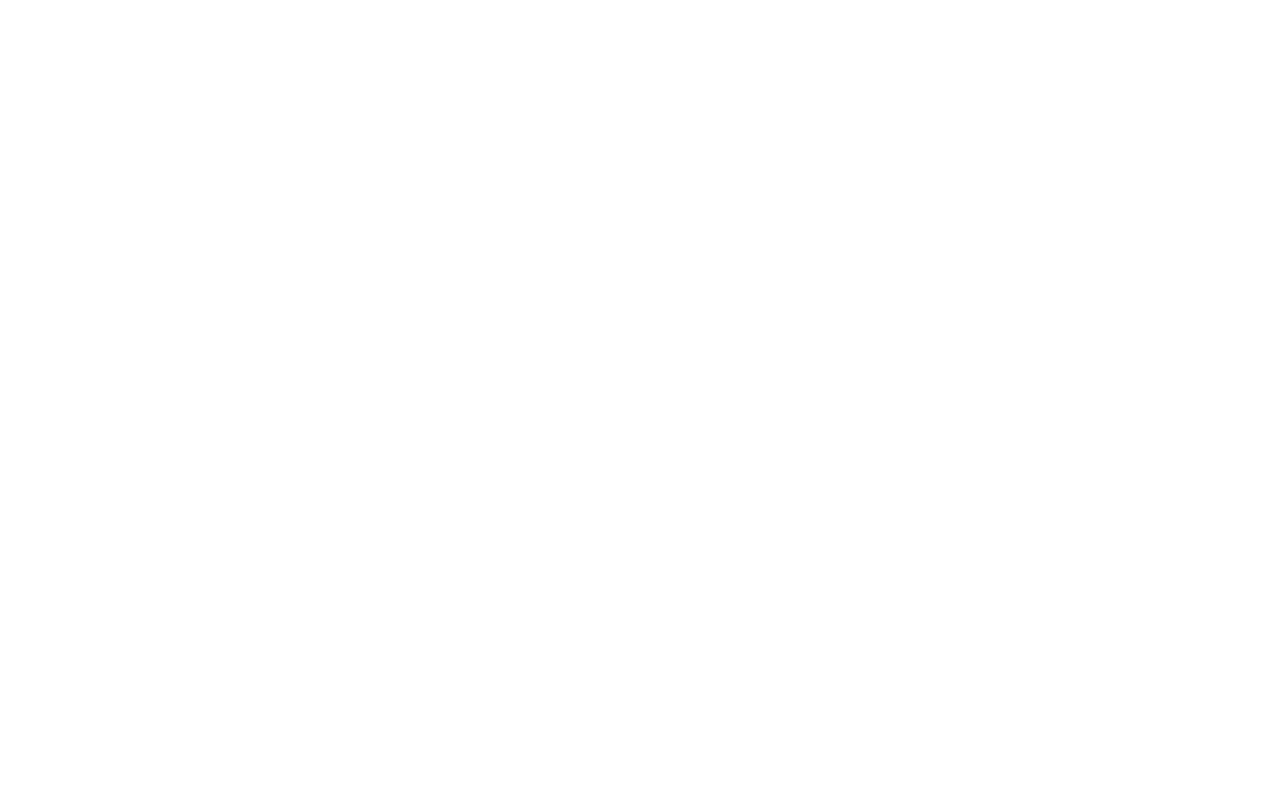
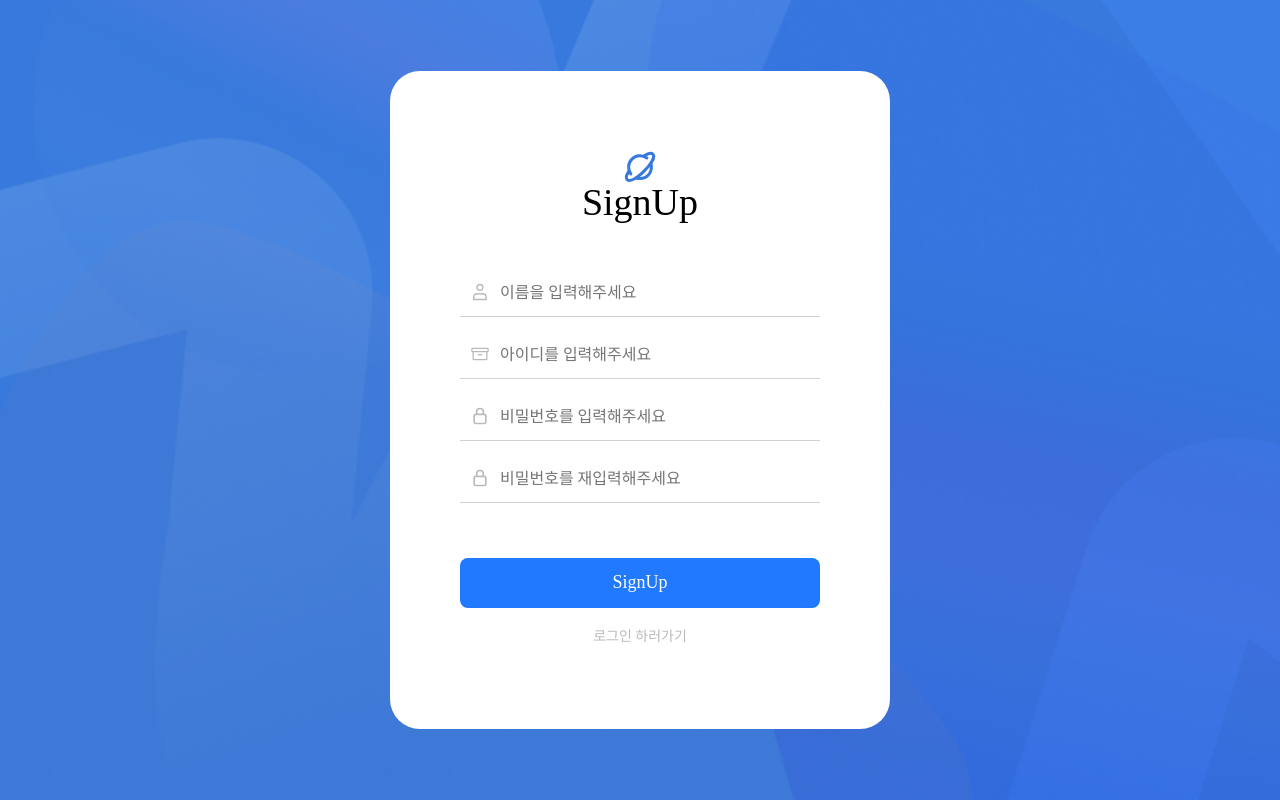
Before and after one commit to lim58/project-Alone, a React (Create React App) app in the folder frontend-alone/: page /signUp in a window 1280 px wide. Before the commit this address had no page. Built offline with nearby package versions, Linux system fonts and the light colour scheme; a web font is replaced by a local one.

Commit message:
add :: 회원가입 페이지 퍼블리싱

```diff
--- /dev/null
+++ b/frontend-alone/src/pages/Auth/SignUp.tsx
@@ -0,0 +1,33 @@
+import React from "react";
+import * as S from "../../components/auth/style"
+import { Logo } from "../../assets/index"
+import Input from "../../components/auth/Input"
+import Button from "../../components/auth/Button"
+import { AuthSignUp } from "../../constants";
+
+const SignUp = () => {
+    return (
+
+        <S.Container>
+            <S.Content>
+                <S.LogoWrap>
+                    <Logo/>
+                    <S.Title>SignUp</S.Title>
+                </S.LogoWrap>
+                <S.InputWrap>
+                    {
+                        AuthSignUp.map((value, index) => (
+                            <Input data={value} key={index}/>
+                        ))
+                    }
+                </S.InputWrap>
+                <S.LinkWrap>
+                    <Button text="SignUp"/>
+                    <S.LinkText>로그인 하러가기</S.LinkText>
+                </S.LinkWrap>
+            </S.Content>
+        </S.Container>
+    )
+}
+
+export default SignUp
--- a/frontend-alone/src/router/Router.tsx
+++ b/frontend-alone/src/router/Router.tsx
@@ -1,12 +1,14 @@
 import React from "react";
 import { BrowserRouter, Routes, Route } from "react-router-dom";
 import Login from "../pages/Auth/Login"
+import SignUp from "../pages/Auth/SignUp";
 
 export default function Router() {
     return (
         <BrowserRouter>
             <Routes>
                 <Route path="/login" element={<Login/>}/>
+                <Route path="/signUp" element={<SignUp/>}/>
             </Routes>
         </BrowserRouter>
     )
```
